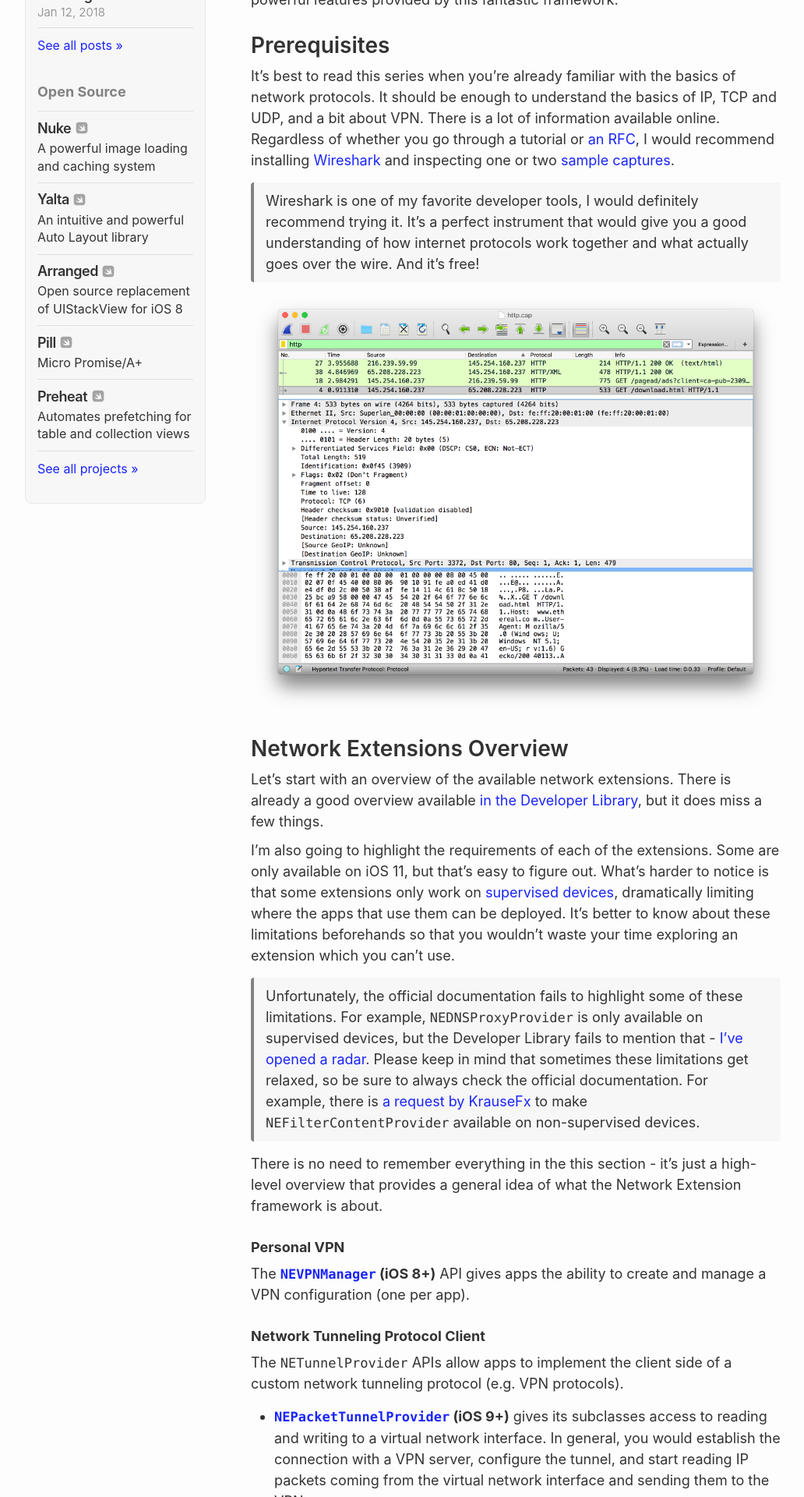
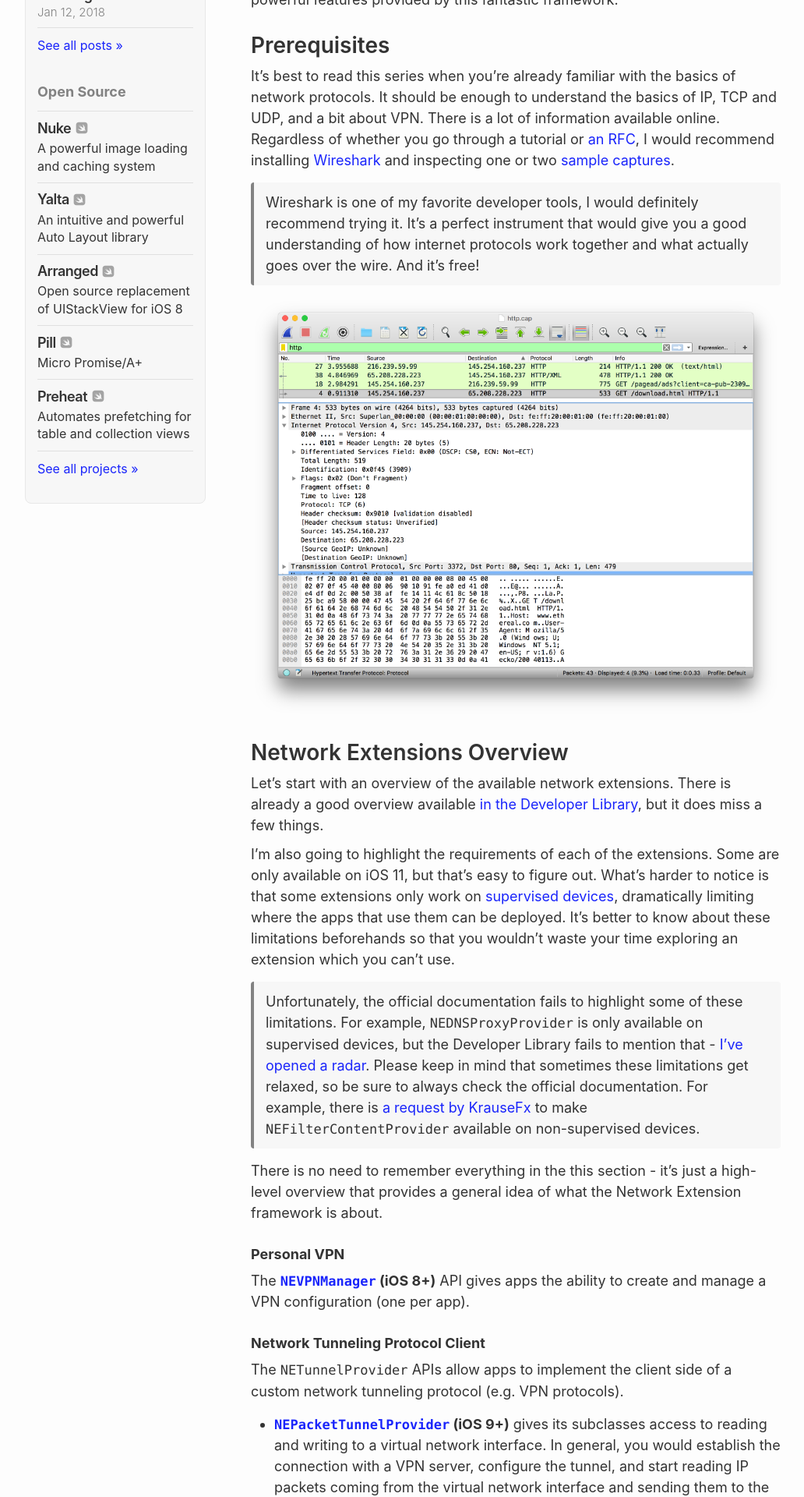
Before and after one commit to hyling/kean.github.io, a Jekyll site: the page built from _posts/2018-05-22-network-extensions-intro.markdown, in a window 1280 px wide. Shown: the part 545-2465 px from the top of the page at 78% size, without its empty margins (108-1140 px from the left). Built offline with Jekyll 4.4.1, drawn with Linux system fonts in a browser that asks for light colours; comment, search, counter and statistics services are not loaded.

Commit message:
Fine-tune blockquotes

```diff
--- a/_sass/_base.scss
+++ b/_sass/_base.scss
@@ -137,13 +137,10 @@
     border-left: 4px solid $grey-color;
     border-radius: 4px;
 
-    margin: 0;
-    padding: 0.33 * $spacing-unit 0.5 * $spacing-unit;
+    padding: 0.4 * $spacing-unit 0.5 * $spacing-unit;
+    padding-top: 2.5px;
+
     margin: $spacing-unit * 0.5 0;
-
-    p {
-        margin: 0;
-    }
 }
 
 pre,
```
